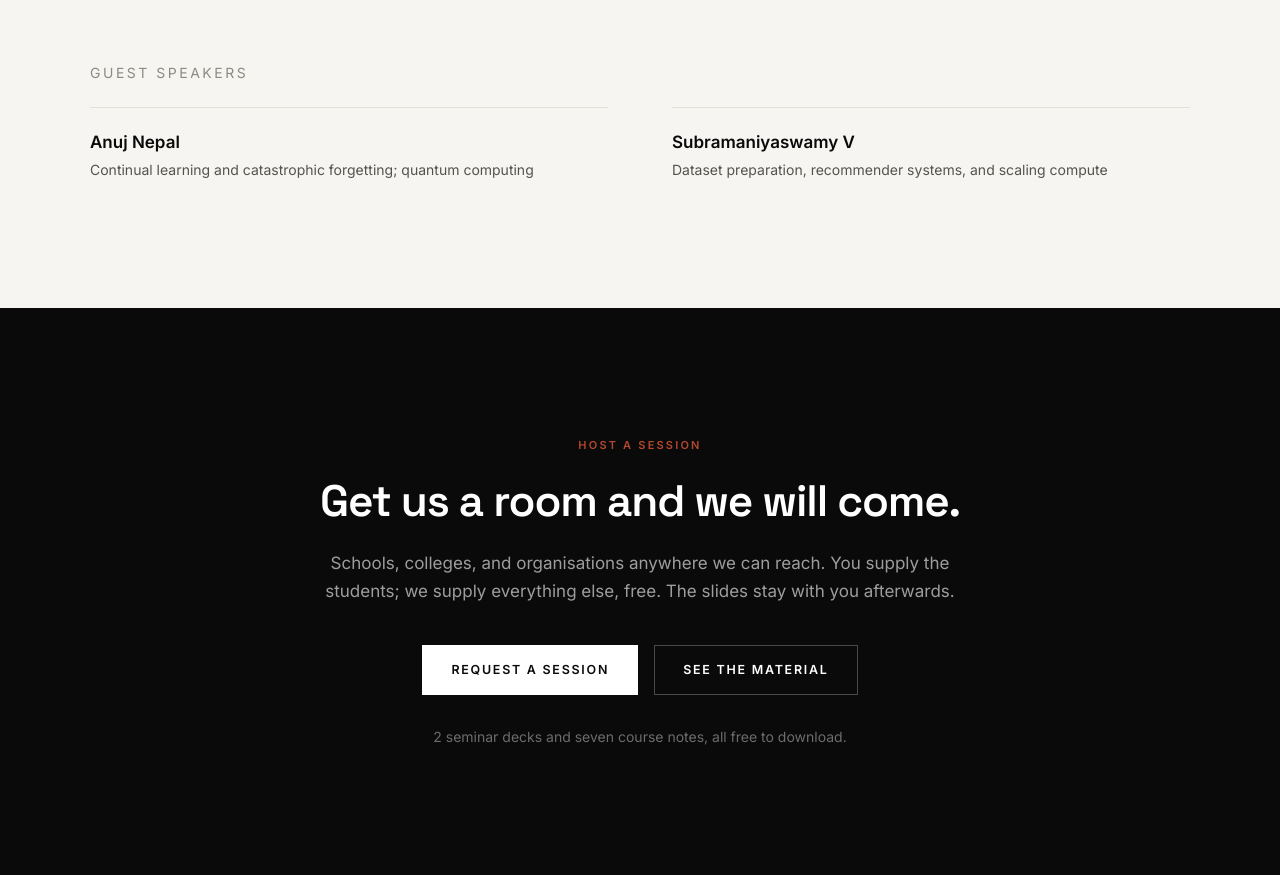
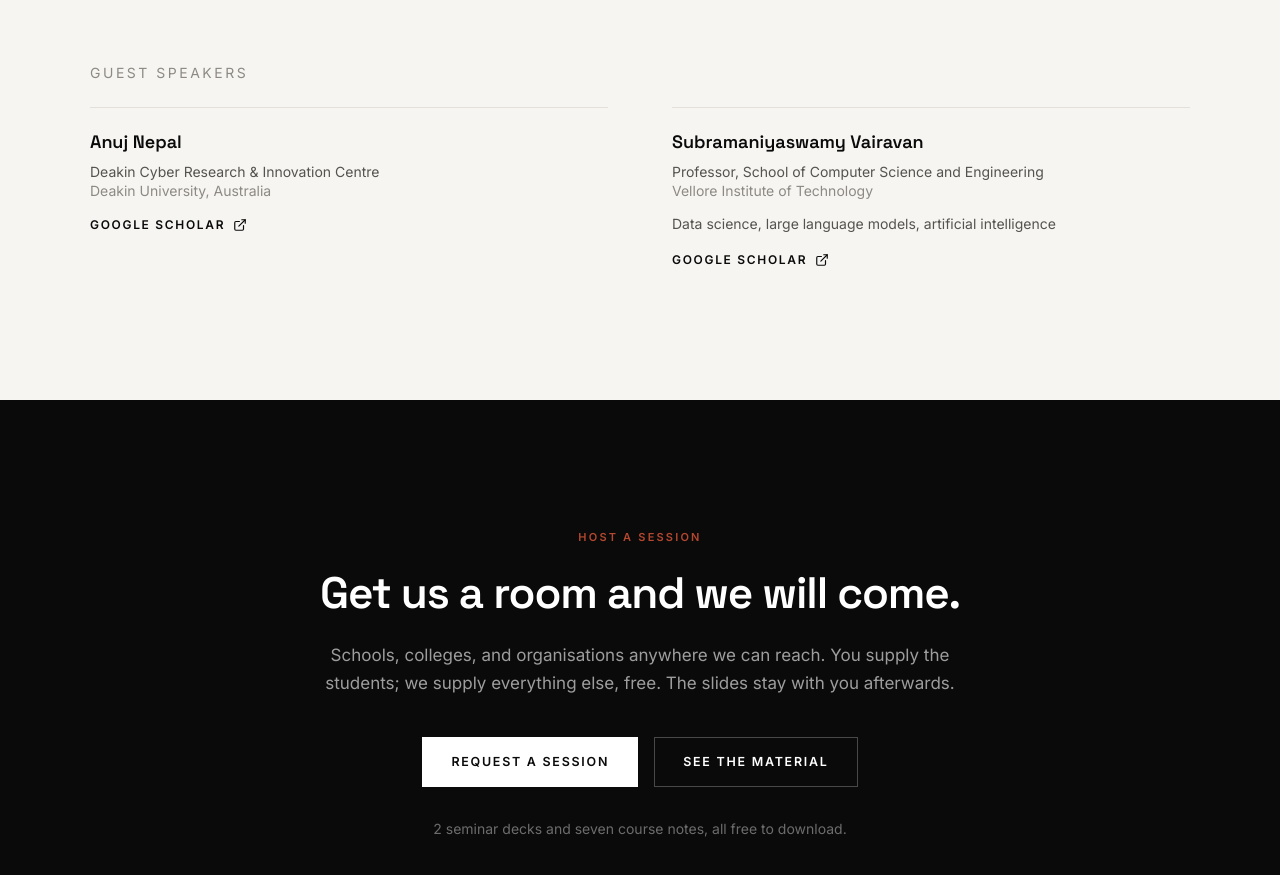
Before and after one commit to fulcrumgo/fulcrumgo.github.io, a React (Vite) app: page /impact in a window 1280 px wide. Shown: the part 6896-7771 px from the top of the page. Built offline with nearby package versions, Linux system fonts and the light colour scheme.

Commit message:
Add speaker affiliations and Google Scholar links
Guest speakers on the impact page now carry their own affiliation and a
clickable Google Scholar profile. Affiliations are each speaker's own,
not Fulcrum's.

```diff
--- a/src/data/site.js
+++ b/src/data/site.js
@@ -324,15 +324,21 @@ export const collaborators = [
   },
 ];
 
-/* Guest speakers who have run sessions or Q&As for the community. */
+/* Guest speakers who have run sessions or Q&As for the community.
+   Affiliations here are each speaker's own, not Fulcrum's. */
 export const speakers = [
   {
     name: "Anuj Nepal",
-    topics: "Continual learning and catastrophic forgetting; quantum computing",
+    role: "Deakin Cyber Research & Innovation Centre",
+    org: "Deakin University, Australia",
+    scholar: "https://scholar.google.com/citations?user=BQGqr0oAAAAJ&hl=en",
   },
   {
-    name: "Subramaniyaswamy V",
-    topics: "Dataset preparation, recommender systems, and scaling compute",
+    name: "Subramaniyaswamy Vairavan",
+    role: "Professor, School of Computer Science and Engineering",
+    org: "Vellore Institute of Technology",
+    topics: "Data science, large language models, artificial intelligence",
+    scholar: "https://scholar.google.com/citations?user=bIUUDOYAAAAJ&hl=en",
   },
 ];
 
--- a/src/pages/Impact.jsx
+++ b/src/pages/Impact.jsx
@@ -282,11 +282,34 @@ function Collaborators() {
             <p className="text-sm uppercase tracking-[0.18em] text-ink-faint">
               Guest speakers
             </p>
-            <div className="mt-6 grid gap-x-16 gap-y-6 sm:grid-cols-2">
+            <div className="mt-6 grid gap-x-16 gap-y-8 sm:grid-cols-2">
               {speakers.map((s) => (
                 <div key={s.name} className="border-t border-line pt-5">
-                  <p className="font-semibold">{s.name}</p>
-                  <p className="mt-1 text-sm text-ink-soft">{s.topics}</p>
+                  <p className="font-display text-lg font-semibold">{s.name}</p>
+                  {s.role && (
+                    <p className="mt-1.5 text-sm leading-snug text-ink-soft">
+                      {s.role}
+                    </p>
+                  )}
+                  {s.org && (
+                    <p className="text-sm text-ink-faint">{s.org}</p>
+                  )}
+                  {s.topics && (
+                    <p className="mt-3 text-sm leading-relaxed text-ink-soft">
+                      {s.topics}
+                    </p>
+                  )}
+                  {s.scholar && (
+                    <a
+                      href={s.scholar}
+                      target="_blank"
+                      rel="noreferrer noopener"
+                      className="mt-4 inline-flex items-center gap-2 text-xs font-semibold uppercase tracking-[0.14em] text-ink transition-colors hover:text-accent"
+                    >
+                      Google Scholar
+                      <ExternalLink className="h-3.5 w-3.5" strokeWidth={2} />
+                    </a>
+                  )}
                 </div>
               ))}
             </div>
```
